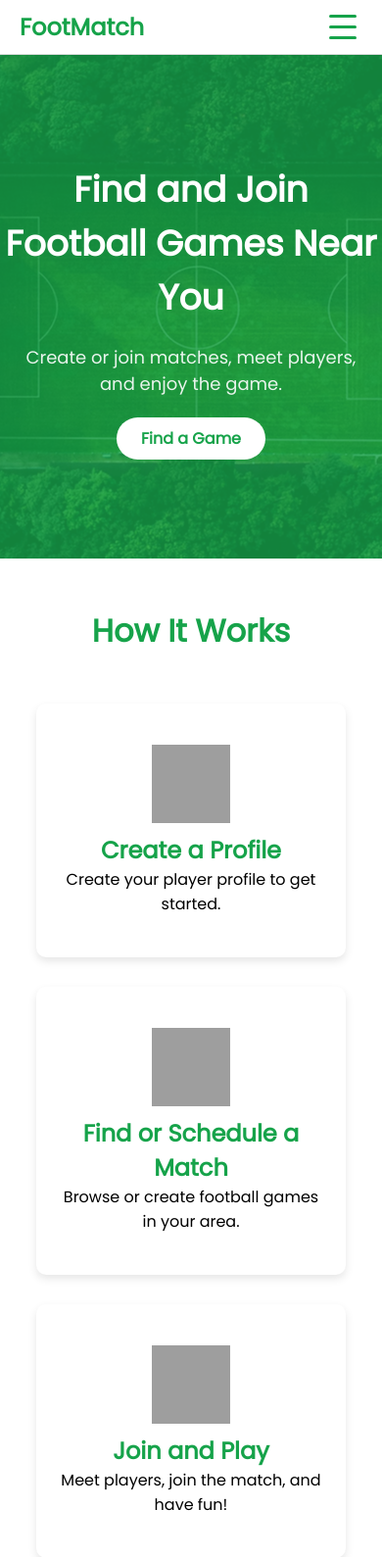
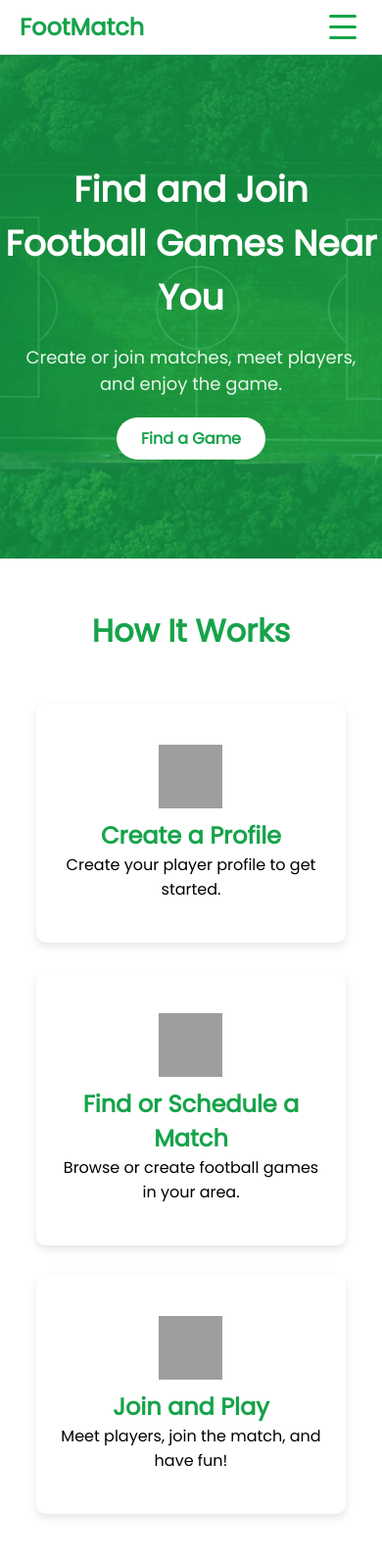
Before and after one commit to woacwoak/FootMatch-website, a Flask app: page / in a window 390 px wide. Shown: the top 1589 px of the page at 98% size. Run offline with Flask 3, Linux system fonts and the light colour scheme; grey boxes are pictures that could not be loaded.

Commit message:
footer and icons responsiveness

```diff
--- a/static/css_folder/styles.css
+++ b/static/css_folder/styles.css
@@ -297,8 +297,8 @@ hr {
         height: 350px;
     }
     .card img {
-        width: 100px;
-        height: 100px;
+        width: 75px;
+        height: 75px;
     }
     .card #card-text {
         font-size: 32px;
@@ -326,6 +326,15 @@ hr {
         width: 80%;
     }
 }
+@media (max-width: 550px){
+    #footer-content{
+        display: flex;
+        flex-direction: column;
+    }
+    #footer-right{
+        margin-bottom: 25px;
+    }
+}
 @media (max-width: 425px) {
 
     #hero-container h1 {
@@ -343,8 +352,8 @@ hr {
         height: auto;
     }
     .card img {
-        width: 80px;
-        height: 80px;
+        width: 65px;
+        height: 65px;
     }
     .card #card-text {
         font-size: 24px;
@@ -373,13 +382,8 @@ hr {
     li a{
         font-size: 16px;
     }
-    #footer-content{
-        display: flex;
-        flex-direction: column;
-    }
-    #footer-right{
-        margin-bottom: 20px;
-    }
+
+
 }
 
 @media (max-width: 375px){
```
